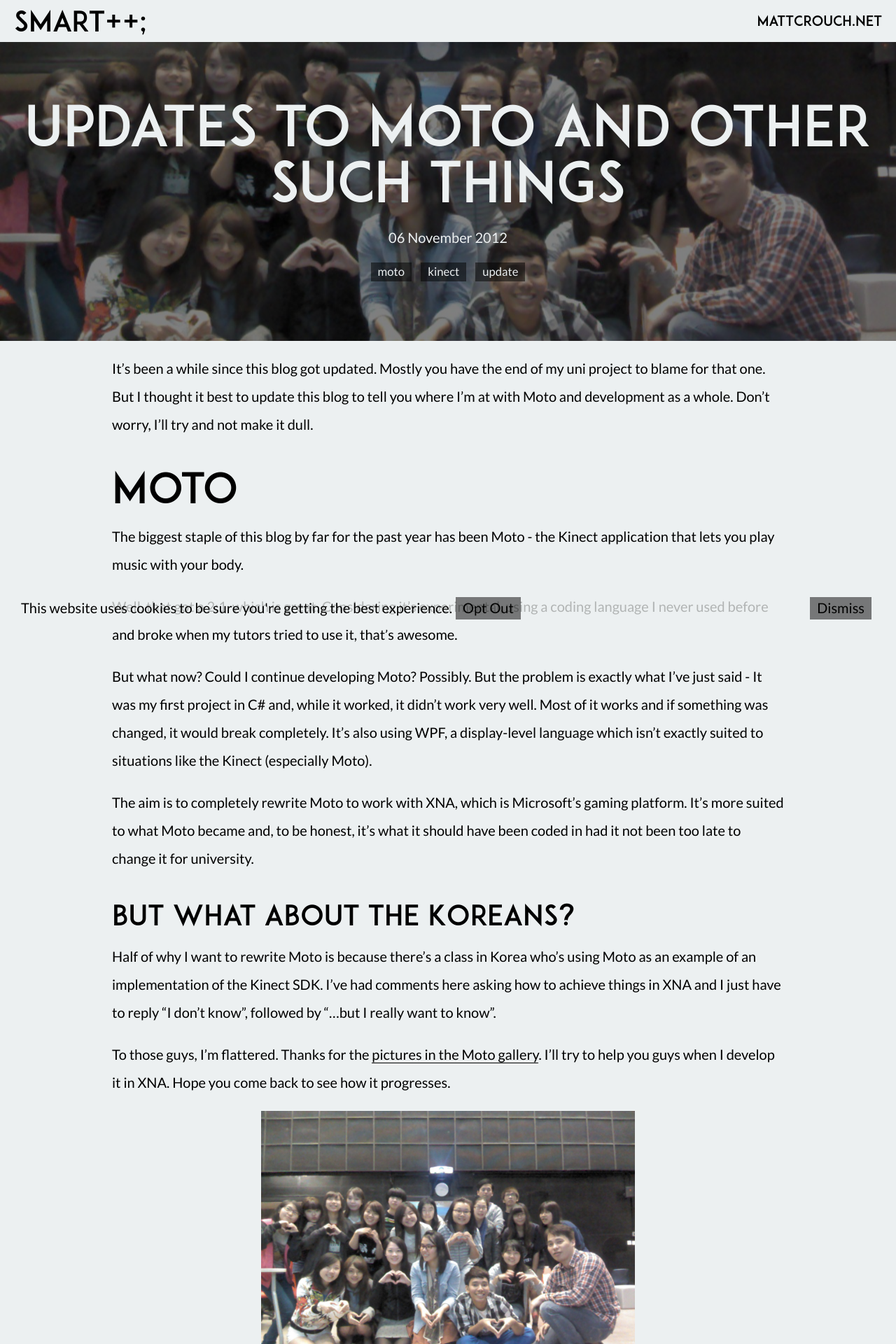
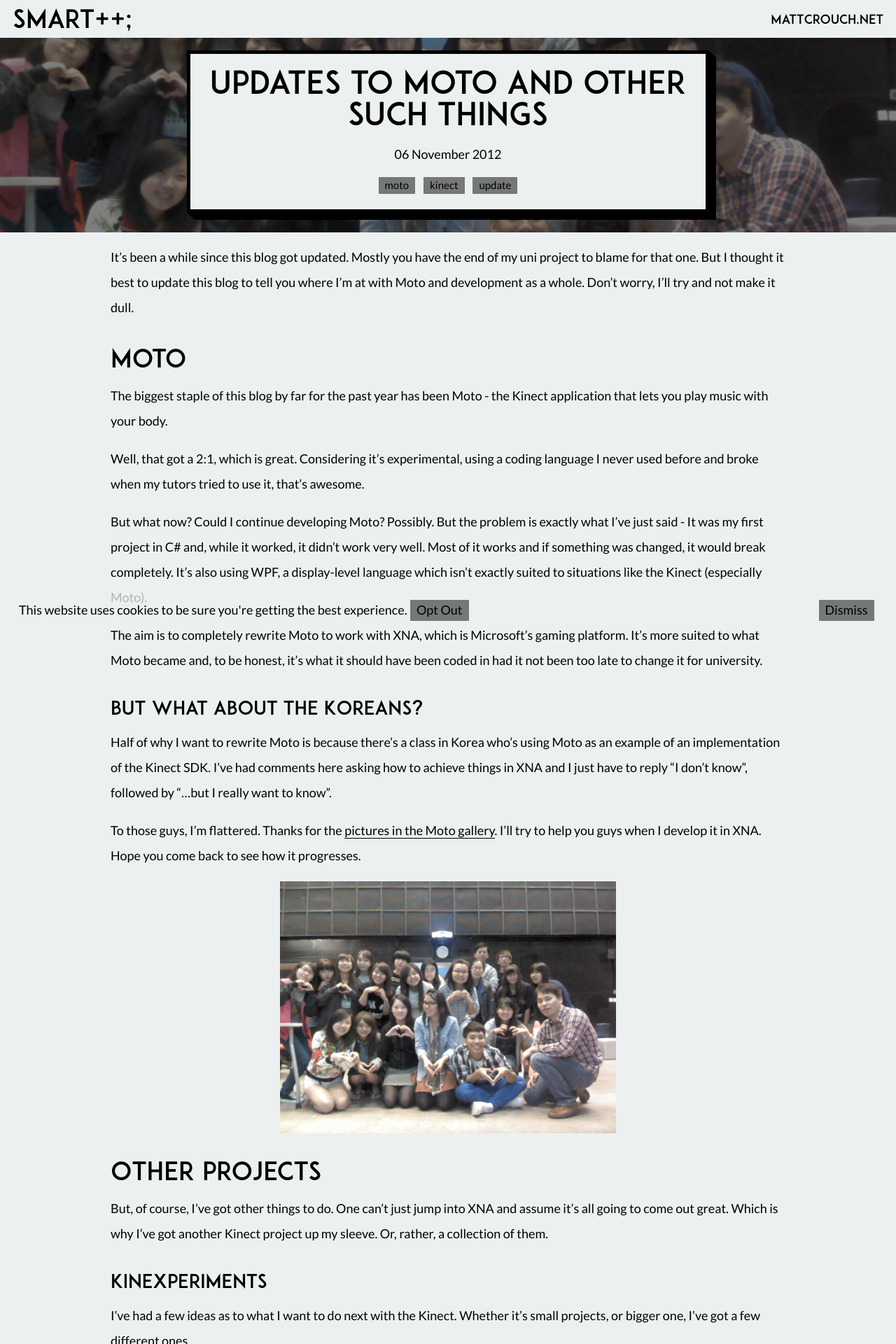
Before and after one commit to MattCrouch/blog, a Jekyll site: the page built from _posts/2012-11-06-updates-to-moto-and-other-such-things.md, in a window 1280 px wide. Shown: the top 1920 px of the page at 70% size. Built offline with Jekyll 4.4.1, drawn with Linux system fonts in a browser that asks for light colours.

Commit message:
Posts page

```diff
--- a/_includes/header-post.html
+++ b/_includes/header-post.html
@@ -1,6 +1,7 @@
 <a href="{{ page.url | prepend: site.baseurl }}" {% if page.image %} style="background-image: url({{ site.baseurl }}/assets/{{ page.image }})" {% endif %} class="header">
 	<header>
 		<div class="dim {% if page.image %}has-background{% endif %}">
+			<div class="title">
 				<h1>{{page.title}}</h1>
 
 				<ul class="meta">
@@ -15,5 +16,6 @@
 					{% endif %}
 				</ul>
 			</div>
+		</div>
 	</header>
 </a>
--- a/_sass/_elements.scss
+++ b/_sass/_elements.scss
@@ -11,16 +11,16 @@ h1, h2, h3 {
 }
 
 h1 {
-	font-size: 4rem;
+	font-size: 2.5rem;
 	margin: 0;
 }
 
 h2 {
-	font-size: 3rem;
+	font-size: 2rem;
 }
 
 h3 {
-	font-size: 2rem;
+	font-size: 1.5rem;
 }
 
 p {
@@ -104,14 +104,14 @@ th, td {
 
 @media (max-width: 800px) {
 	h1 {
-		font-size: 3rem;
+		font-size: 1.75rem;
 	}
 
 	h2 {
-		font-size: 2.5rem;
+		font-size: 1.5rem;
 	}
 
 	h3 {
-		font-size: 1.75rem;
+		font-size: 1.25rem;
 	}
 }
--- a/_sass/_featured.scss
+++ b/_sass/_featured.scss
@@ -9,28 +9,24 @@
 	text-align: center;
 
 	-webkit-transition: background-position $transition-length;
-    transition: background-position $transition-length;
+  transition: background-position $transition-length;
 
 	border-bottom: none;
 
-    &:hover {
+  &:hover {
 		border-bottom: none;
 	}
 
 	.dim {
 		height: 100%;
-		padding: 3rem 1rem;
+		padding: 1rem;
+		padding-bottom: $base-size + 10px;
 
 		-webkit-transition: background-color $transition-length;
-    	transition: background-color $transition-length;
+    transition: background-color $transition-length;
 
 		&.has-background {
 			background-color: rgba(0,0,0,0.5);
-			color: $background-color;
-		}
-
-		@media (max-width: 600px) {
-			padding: 1rem;
 		}
 	}
 
@@ -44,6 +40,14 @@
 		.dim.has-background {
 			background-color: rgba(0,0,0,0.6);
 		}
+	}
+
+	.title {
+		background-color: $background-color;
+		width: 60%;
+		margin-left: 20%;
+		@include box-drop(5);
+		padding: 0 1rem;
 	}
 
 	ul {
@@ -68,9 +72,11 @@
 		}
 	}
 
-	@media (max-width: 600px) {
-		h1 {
-			font-size: 2.5rem;
+	@media (max-width: 800px) {
+		.title {
+			width: 80%;
+			margin-left: 10%;
+			padding: 0 0.5rem;
 		}
 	}
 }
--- /dev/null
+++ b/_sass/_mixins.scss
@@ -0,0 +1,14 @@
+@function make-shadow($length) {
+  $shadow: 0 0 $text-color;
+
+  @for $i from 1 through $length {
+    $shadow: #{$shadow}, #{$i}px #{$i}px $text-color;
+  }
+
+  @return $shadow;
+}
+
+@mixin box-drop($borderWidth) {
+  border: ($borderWidth * 1px) solid $text-color;
+  box-shadow: make-shadow($borderWidth * 2);
+}
--- a/_sass/_variables.scss
+++ b/_sass/_variables.scss
@@ -19,7 +19,7 @@
 }
 
 $background-color: rgb(236,240,241);
-$base-size: 20px;
+$base-size: 18px;
 
 $text-color: rgb(0,0,0);
 
--- a/css/main.scss
+++ b/css/main.scss
@@ -19,6 +19,7 @@
 // Import partials from `sass_dir` (defaults to `_sass`)
 @import
 	"variables",
+    "mixins",
 	"meyer-reset",
 	"elements",
     "layout",
```
Lines whose indentation alone changed are shown as unchanged.
